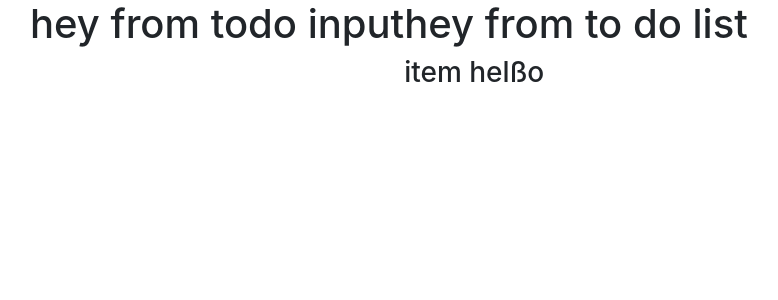
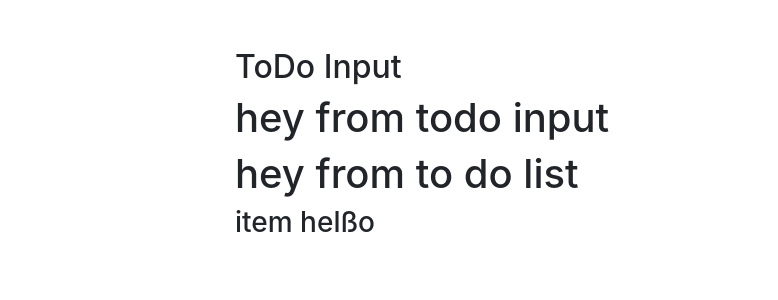
Before and after one commit to trudova/TodoList_trudova, a React (Create React App) app: page / in a window 1280 px wide. Shown: the top 300 px of the page, without its empty margins (40-818 px from the left). Built offline with nearby package versions, Linux system fonts and the light colour scheme.

Commit message:
set methods and state

```diff
--- a/src/App.js
+++ b/src/App.js
@@ -1,20 +1,53 @@
-import React from 'react';
+import React, { Component } from 'react'
 import "@fortawesome/fontawesome-free/css/all.min.css";
 import { v4 as uuidv4 } from 'uuid';
 import  'bootstrap/dist/css/bootstrap.min.css';
 import TodoInput from './components/TodoInput';
 import TodoList from './components/TodoList';
+ class App extends Component {
+   state={
+     items:[{id:1,
+    title:'wake up'},
+    {id:2,
+      title:'make breekfast'}
+    ],
+    id:uuidv4(),
+    item:'',
+    editItem:false
+   }
+   handleChange=(e)=>{
+     console.log('hello handleChange')
+   }
 
-// why my netlify not working=((()))
-function App() {
-  return (
-    <div className="container">
+   handleSubmit =(e)=>{
+    console.log('hello handleSubmit')
+   }
+
+   clearList =()=>{
+    console.log('hello clearList')
+   }
+   handleDelete =(id)=>{
+    console.log(`hello delete ${id}`)
+   }
+
+   handleEdit =(id)=>{
+    console.log(`hello edit ${id}`)
+   }
+
+  render() {
+    console.log(this.state)
+    return (
+      <div className="container">
       <div className='row'>
-        <TodoInput/>
-        <TodoList/>
+        <div className='col-10 mx-auto col-md-8 mt-5'>
+          <h2 className='text-capitalize text-centr'>ToDo input</h2>
+          <TodoInput item ={this.state.item} handleChange={this.handleChange} handleSubmit={this.handleSubmit} editItem={this.state.editItem}/>
+        <TodoList items={this.state.items} clearList={this.clearList} handleDelete={this.handleDelete} handleEdit={this.handleEdit}  />
+        </div>
       </div>
     </div>
-  );
+    )
+  }
 }
 uuidv4();
 export default App;
```
